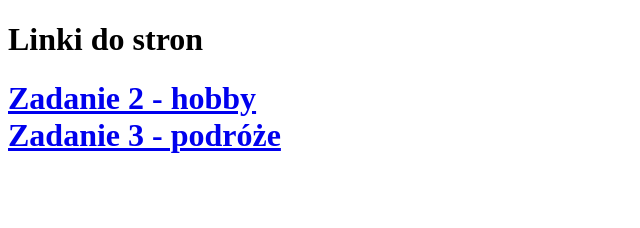
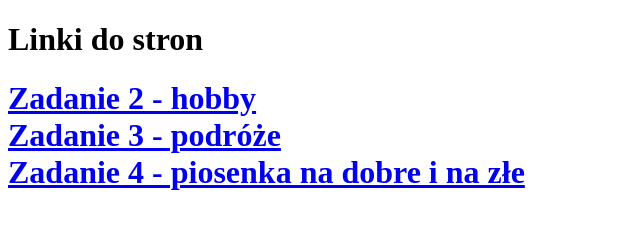
Before and after one commit to cheatereeq/cheatereeq.github.io, a plain HTML site: page index.html in a window 1280 px wide. Shown: the whole page, without its empty margins (0-640 px from the left). Drawn offline with Linux system fonts and the light colour scheme.

Commit message:
Update index.html

```diff
--- a/index.html
+++ b/index.html
@@ -7,6 +7,7 @@
 	<body>
 		<h1>Linki do stron<h1>
 		<a href="zad2/narciarstwo.html">Zadanie 2 - hobby</a><br>
-		<a href="zad3/podroze.html">Zadanie 3 - podróże</a>
+		<a href="zad3/podroze.html">Zadanie 3 - podróże</a><br>
+                <a href="zad4/muzyka.html">Zadanie 4 - piosenka na dobre i na złe</a>
 	</body>
 </html>
```
